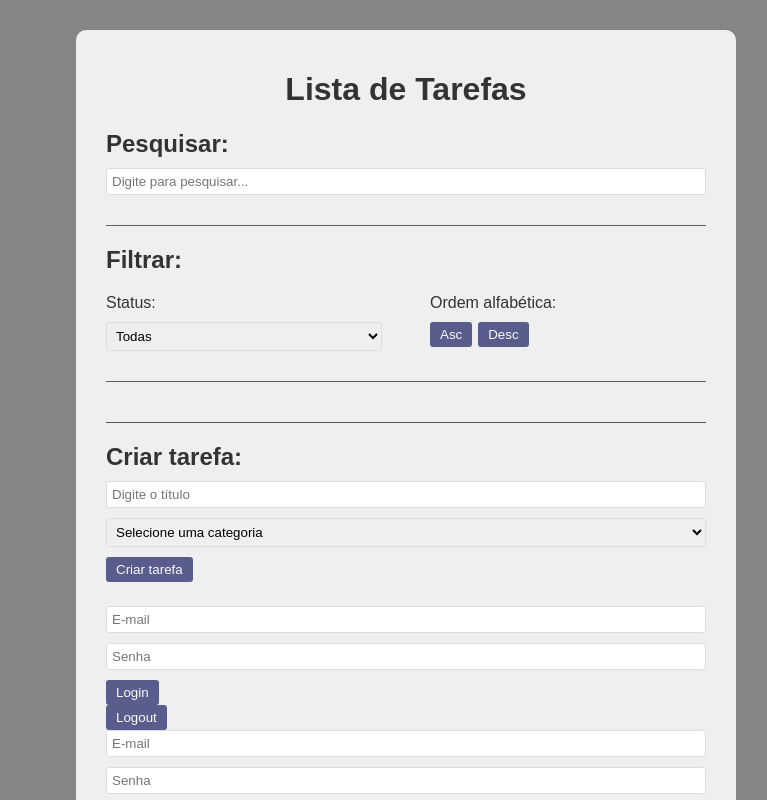
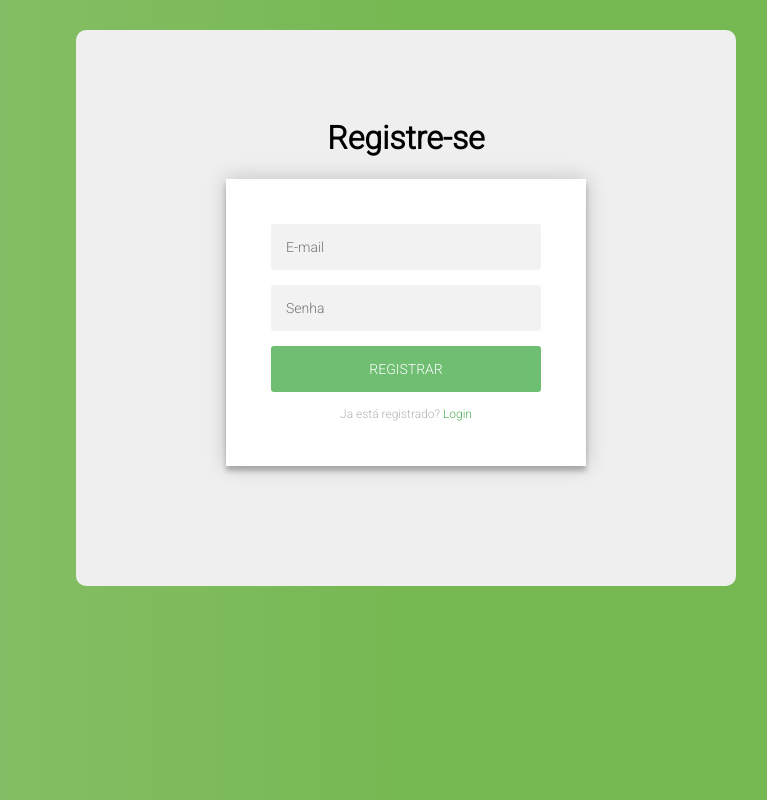
Before and after one commit to 1NicolasLima/Lista-Tarefas-Nextjs, a React (Create React App) app in the folder lista-tarefas/: page /Registro in a window 1280 px wide. Shown: the top 800 px of the page, without its empty margins (234-1001 px from the left). Built offline with nearby package versions, Linux system fonts and the light colour scheme.

Commit message:
Add component ListTodo and Aplies some styles css

```diff
--- a/lista-tarefas/package.json
+++ b/lista-tarefas/package.json
@@ -7,8 +7,10 @@
     "@testing-library/react": "^13.4.0",
     "@testing-library/user-event": "^13.5.0",
     "firebase": "^10.4.0",
+    "jquery": "^3.7.1",
     "react": "^18.2.0",
     "react-dom": "^18.2.0",
+    "react-router-dom": "^6.16.0",
     "react-scripts": "5.0.1",
     "web-vitals": "^2.1.4"
   },
--- a/lista-tarefas/src/App.jsx
+++ b/lista-tarefas/src/App.jsx
@@ -1,98 +1,53 @@
-import {useState} from "react";
+// import {useState} from "react";
 import './App.css';
-import Todo from "./components/Todo";
-import TodoForm from "./components/TodoForm";
-import Search from "./components/Search";
-import Filter from "./components/Filter";
+// import Todo from "./components/Todo";
+// import TodoForm from "./components/TodoForm";
+// import Search from "./components/Search";
+// import Filter from "./components/Filter";
+
+import { BrowserRouter as Router, Route, Routes } from 'react-router-dom';
+
 
 import Login from './components/Login'
 import Logout from "./components/Logout";
 import Registro from "./components/Registro";
+import ListTodo from "./components/ListTodo";
 
 function App() {
 
-  const savedTodos = JSON.parse(localStorage.getItem('todos')) || [];
-  const [todos, setTodos] = useState(savedTodos);
+  // const savedTodos = JSON.parse(localStorage.getItem('todos')) || [];
+  // const [todos, setTodos] = useState(savedTodos);
 
-  // const [todos, setTodos] = useState([
-  //   {
-  //     id:1,
-  //     text: "Criar funcionalidade X no sistema",
-  //     category: "Trabalho",
-  //     isCompleted: false,
-  //   },
-  //   {
-  //     id:2,
-  //     text: "Ir para a academia",
-  //     category: "Pessoal",
-  //     isCompleted: false,
-  //   },
-  //   {
-  //     id:3,
-  //     text: "Estudar React",
-  //     category: "Estudos",
-  //     isCompleted: false,
-  //   }
-  // ]);
+  // const [search, setSearch] = useState("");
 
-  const [search, setSearch] = useState("");
+  // const [filter, setFilter] = useState("All");
+  // const [sort, setSort] = useState("Asc");
 
-  const [filter, setFilter] = useState("All");
-  const [sort, setSort] = useState("Asc");
-
-  const addTodo = (text, category) => {
-    const newTodos = [...todos, { id: Math.floor(Math.random() * 10000), text, category, isCompleted: false }];
-    setTodos(newTodos);
-    localStorage.setItem('todos', JSON.stringify(newTodos));
-  };
+  // const addTodo = (text, category) => {
+  //   const newTodos = [...todos, { id: Math.floor(Math.random() * 10000), text, category, isCompleted: false }];
+  //   setTodos(newTodos);
+  //   localStorage.setItem('todos', JSON.stringify(newTodos));
+  // };
 
 
-  // const addTodo = (text, category)=>{
-  //   const newTodos = [...todos,{
-  //     id: Math.floor(Math.random()*10000),
-  //     text,
-  //     category,
-  //     isCompleted: false,
-  //   },
-  // ];
-  // setTodos(newTodos)
+  // const removeTodo = (id) => {
+  //   const newTodos = todos.filter((todo) => todo.id !== id);
+  //   setTodos(newTodos);
+  //   localStorage.setItem('todos', JSON.stringify(newTodos));
   // };
 
-  const removeTodo = (id) => {
-    const newTodos = todos.filter((todo) => todo.id !== id);
-    setTodos(newTodos);
-    localStorage.setItem('todos', JSON.stringify(newTodos));
-  };
-
-  const completeTodo = (id) => {
-    const newTodos = todos.map((todo) =>
-      todo.id === id ? { ...todo, isCompleted: !todo.isCompleted } : todo
-    );
-    setTodos(newTodos);
-    localStorage.setItem('todos', JSON.stringify(newTodos));
-  };
-
-
-
-  // const removeTodo = (id) =>{
-  //   const newTodos = [...todos]
-  //   const filteredTodos = newTodos.filter((todo) =>
-  //    todo.id !== id ? todo : null
-  //    );
-  //   setTodos(filteredTodos)
-  // };
-
-  //sugestao do chatgpt
   // const completeTodo = (id) => {
   //   const newTodos = todos.map((todo) =>
   //     todo.id === id ? { ...todo, isCompleted: !todo.isCompleted } : todo
   //   );
   //   setTodos(newTodos);
+  //   localStorage.setItem('todos', JSON.stringify(newTodos));
   // };
+
 
   return (
     <div className="app">
-      <h1>Lista de Tarefas</h1>
+      {/* <h1>Lista de Tarefas</h1>
       <Search search={search} setSearch={setSearch}></Search>
       <Filter filter={filter} setFilter={setFilter} setSort={setSort}></Filter>
       <div className="todo-list">
@@ -115,11 +70,17 @@ function App() {
          <Todo todo={todo} key={todo.id} removeTodo={removeTodo} completeTodo={completeTodo}/>
         ))}
       </div>
-      <TodoForm addTodo={addTodo}/>
+      <TodoForm addTodo={addTodo}/> */}
       <div>
-        <Login></Login>
-        <Logout></Logout>
-        <Registro></Registro>
+        <Router>
+          <Routes>
+            <Route path="/Registro" element={<Registro/>}/>
+            <Route path="/ListTodo" element={<ListTodo/>}/>
+            <Route path="/" element={<Login/>}/>
+            <Route path="/Logout" element={<Logout/>}/>
+          </Routes>
+        </Router>
+        {/* <Registro></Registro> */}
       </div>
     </div>
   );
--- /dev/null
+++ b/lista-tarefas/src/components/ListTodo.jsx
@@ -0,0 +1,69 @@
+import {useState} from "react";
+import Todo from "./Todo";
+import TodoForm from "./TodoForm";
+import Search from "./Search";
+import Filter from "./Filter";
+
+function ListTodo() {
+
+    const savedTodos = JSON.parse(localStorage.getItem('todos')) || [];
+    const [todos, setTodos] = useState(savedTodos)
+
+    const [search, setSearch] = useState("");
+
+    const [filter, setFilter] = useState("All");
+    const [sort, setSort] = useState("Asc");
+
+    const addTodo = (text, category) => {
+        const newTodos = [...todos, { id: Math.floor(Math.random() * 10000), text, category, isCompleted: false }];
+        setTodos(newTodos);
+        localStorage.setItem('todos', JSON.stringify(newTodos));
+    };
+
+
+    const removeTodo = (id) => {
+        const newTodos = todos.filter((todo) => todo.id !== id);
+        setTodos(newTodos);
+        localStorage.setItem('todos', JSON.stringify(newTodos));
+    };
+
+    const completeTodo = (id) => {
+        const newTodos = todos.map((todo) =>
+        todo.id === id ? { ...todo, isCompleted: !todo.isCompleted } : todo
+        );
+        setTodos(newTodos);
+        localStorage.setItem('todos', JSON.stringify(newTodos));
+    };
+
+  return (
+    <div>
+      <h1>Lista de Tarefas</h1>
+      <Search search={search} setSearch={setSearch}></Search>
+      <Filter filter={filter} setFilter={setFilter} setSort={setSort}></Filter>
+      <div className="todo-list">
+        {todos
+        .filter((todo) =>
+         filter === "All"
+          ? true
+          : filter === "Completed"
+          ? todo.isCompleted
+          : !todo.isCompleted
+        )
+        .filter((todo)=>
+        todo.text.toLowerCase().includes(search.toLowerCase())
+        )
+        .sort((a, b)=>
+         sort === "Asc"
+          ? a.text.localeCompare(b.text)
+          : b.text.localeCompare(a.text))
+        .map((todo)=>(
+         <Todo todo={todo} key={todo.id} removeTodo={removeTodo} completeTodo={completeTodo}/>
+        ))}
+      </div>
+      <TodoForm addTodo={addTodo}/>
+
+    </div>
+  );
+}
+
+export default ListTodo;
--- a/lista-tarefas/src/components/Login.jsx
+++ b/lista-tarefas/src/components/Login.jsx
@@ -1,5 +1,8 @@
 import React, { useState } from "react";
 import firebase from './firebase' // Importe o arquivo de configuração Firebase
+import { Link } from "react-router-dom";
+import './css/Login.css'
+
 
 function Login() {
   const [email, setEmail] = useState("");
@@ -9,13 +12,19 @@ function Login() {
     try {
       await firebase.auth().signInWithEmailAndPassword(email, password);
       // O usuário fez login com sucesso.
+      console.log('Login feito com sucesso')
     } catch (error) {
       // Trate erros de login aqui.
+      console.log('Trate erros de login aqui.')
     }
   };
 
+
   return (
-    <div>
+    <div className="login-page">
+      <h1>Login</h1>
+      <div className="form">
+          <form className="register-form">
             <input
             type="email"
             placeholder="E-mail"
@@ -29,6 +38,11 @@ function Login() {
             onChange={(e) => setPassword(e.target.value)}
           />
           <button onClick={handleLogin}>Login</button>
+      <p class="message">Não está registrado? <Link to='/Registro'>Registro</Link></p>
+      </form>
+      </div>
+
+
     </div>
   );
 }
--- a/lista-tarefas/src/components/Logout.jsx
+++ b/lista-tarefas/src/components/Logout.jsx
@@ -6,8 +6,10 @@ function Logout() {
     try {
       await firebase.auth().signOut();
       // O usuário fez logout com sucesso.
+      console.log('O usuario fez logout com sucesso.')
     } catch (error) {
       // Trate erros de logout aqui.
+      console.log('erro no logout')
     }
   };
 
--- a/lista-tarefas/src/components/Registro.jsx
+++ b/lista-tarefas/src/components/Registro.jsx
@@ -1,35 +1,83 @@
 import React, { useState } from "react";
-import firebase from "./firebase"; // Importe o arquivo de configuração Firebase
+import firebase from "./firebase";
+import { useNavigate } from "react-router-dom"; // Importe o hook useNavigate
+import './css/Registro.css'
+import { Link } from "react-router-dom";
+
 
 function Signup() {
   const [email, setEmail] = useState("");
   const [password, setPassword] = useState("");
 
+  const navigate = useNavigate(); // Use o hook useNavigate para acessar o objeto de navegação
+
   const handleSignup = async () => {
     try {
+      // Crie um novo usuário com o email e senha fornecidos.
       await firebase.auth().createUserWithEmailAndPassword(email, password);
-      // O usuário foi registrado com sucesso.
+
+      // Após o registro bem-sucedido, você pode redirecionar o usuário para a página de perfil
+      // ou qualquer outra página desejada usando o hook useNavigate.
+      navigate("/profile");
+
+      // Exiba uma mensagem de boas-vindas para o usuário.
+      alert("Bem-vindo! Você foi registrado com sucesso.");
+
+      // Limpe os campos de entrada após o registro bem-sucedido.
+      setEmail("");
+      setPassword("");
     } catch (error) {
       // Trate erros de registro aqui.
+      console.error("Erro ao tentar registrar:", error.message);
+
+      // Dependendo do tipo de erro, você pode exibir mensagens de erro específicas para o usuário.
+      if (error.code === "auth/email-already-in-use") {
+        alert("Este email já está em uso. Por favor, faça login ou escolha outro email.");
+      } else {
+        alert("Ocorreu um erro ao registrar. Por favor, tente novamente mais tarde.");
+      }
     }
   };
 
+//   $('.message a').click(function(){
+//     $('form').animate({height: "toggle", opacity: "toggle"}, "slow");
+//  });
+
   return (
-    <div>
-      <input
+    <div class="login-page">
+      <h1>Registre-se</h1>
+      <div class="form">
+        <form class="register-form">
+            <input className=""
               type="email"
               placeholder="E-mail"
               value={email}
-        onChange={(e) => setEmail(e.target.value)}
-      />
+              onChange={(e) => setEmail(e.target.value)} />
             <input
               type="password"
               placeholder="Senha"
               value={password}
-        onChange={(e) => setPassword(e.target.value)}
-      />
+              onChange={(e) => setPassword(e.target.value)} />
             <button onClick={handleSignup}>Registrar</button>
+            <p class="message">Ja está registrado? <Link to="/">Login</Link></p>
+        </form>
+        {/*  */}
       </div>
+    </div>
+
+    /* <div>
+        <input className=""
+          type="email"
+          placeholder="E-mail"
+          value={email}
+          onChange={(e) => setEmail(e.target.value)} />
+        <input
+          type="password"
+          placeholder="Senha"
+          value={password}
+          onChange={(e) => setPassword(e.target.value)} />
+        <button onClick={handleSignup}>Registrar</button>
+      </div></> */
   );
 }
 
--- /dev/null
+++ b/lista-tarefas/src/components/css/Login.css
@@ -0,0 +1,102 @@
+@import url(https://fonts.googleapis.com/css?family=Roboto:300);
+
+.login-page {
+  width: 360px;
+  padding: 8% 0 0;
+  margin: auto;
+}
+
+.login-page h1{
+    color: black;
+}
+.form {
+  position: relative;
+  z-index: 1;
+  background: #FFFFFF;
+  max-width: 360px;
+  margin: 0 auto 100px;
+  padding: 45px;
+  text-align: center;
+  box-shadow: 0 0 20px 0 rgba(0, 0, 0, 0.2), 0 5px 5px 0 rgba(0, 0, 0, 0.24);
+}
+.form input {
+  font-family: "Roboto", sans-serif;
+  outline: 0;
+  background: #f2f2f2;
+  width: 100%;
+  border: 0;
+  margin: 0 0 15px;
+  padding: 15px;
+  box-sizing: border-box;
+  font-size: 14px;
+}
+.form button {
+  font-family: "Roboto", sans-serif;
+  text-transform: uppercase;
+  outline: 0;
+  background: #4CAF50;
+  width: 100%;
+  border: 0;
+  padding: 15px;
+  color: #FFFFFF;
+  font-size: 14px;
+  -webkit-transition: all 0.3 ease;
+  transition: all 0.3 ease;
+  cursor: pointer;
+}
+.form button:hover,.form button:active,.form button:focus {
+  background: #43A047;
+}
+.form .message {
+  margin: 15px 0 0;
+  color: #b3b3b3;
+  font-size: 12px;
+}
+.form .message a {
+  color: #4CAF50;
+  text-decoration: none;
+}
+.form .register-form {
+  display: block;
+}
+.container {
+  position: relative;
+  z-index: 1;
+  max-width: 300px;
+  margin: 0 auto;
+}
+.container:before, .container:after {
+  content: "";
+  display: block;
+  clear: both;
+}
+.container .info {
+  margin: 50px auto;
+  text-align: center;
+}
+.container .info h1 {
+  margin: 0 0 15px;
+  padding: 0;
+  font-size: 36px;
+  font-weight: 300;
+  color: #1a1a1a;
+}
+.container .info span {
+  color: #4d4d4d;
+  font-size: 12px;
+}
+.container .info span a {
+  color: #000000;
+  text-decoration: none;
+}
+.container .info span .fa {
+  color: #EF3B3A;
+}
+body {
+  background: #76b852; /* fallback for old browsers */
+  background: rgb(141,194,111);
+  background: linear-gradient(90deg, rgba(141,194,111,1) 0%, rgba(118,184,82,1) 50%);
+  font-family: "Roboto", sans-serif;
+  -webkit-font-smoothing: antialiased;
+  -moz-osx-font-smoothing: grayscale;
+}
--- /dev/null
+++ b/lista-tarefas/src/components/css/Registro.css
@@ -0,0 +1,102 @@
+@import url(https://fonts.googleapis.com/css?family=Roboto:300);
+
+.login-page {
+  width: 360px;
+  padding: 8% 0 0;
+  margin: auto;
+}
+
+.login-page h1{
+    color: black;
+}
+.form {
+  position: relative;
+  z-index: 1;
+  background: #FFFFFF;
+  max-width: 360px;
+  margin: 0 auto 100px;
+  padding: 45px;
+  text-align: center;
+  box-shadow: 0 0 20px 0 rgba(0, 0, 0, 0.2), 0 5px 5px 0 rgba(0, 0, 0, 0.24);
+}
+.form input {
+  font-family: "Roboto", sans-serif;
+  outline: 0;
+  background: #f2f2f2;
+  width: 100%;
+  border: 0;
+  margin: 0 0 15px;
+  padding: 15px;
+  box-sizing: border-box;
+  font-size: 14px;
+}
+.form button {
+  font-family: "Roboto", sans-serif;
+  text-transform: uppercase;
+  outline: 0;
+  background: #4CAF50;
+  width: 100%;
+  border: 0;
+  padding: 15px;
+  color: #FFFFFF;
+  font-size: 14px;
+  -webkit-transition: all 0.3 ease;
+  transition: all 0.3 ease;
+  cursor: pointer;
+}
+.form button:hover,.form button:active,.form button:focus {
+  background: #43A047;
+}
+.form .message {
+  margin: 15px 0 0;
+  color: #b3b3b3;
+  font-size: 12px;
+}
+.form .message a {
+  color: #4CAF50;
+  text-decoration: none;
+}
+.form .register-form {
+  display: block;
+}
+.container {
+  position: relative;
+  z-index: 1;
+  max-width: 300px;
+  margin: 0 auto;
+}
+.container:before, .container:after {
+  content: "";
+  display: block;
+  clear: both;
+}
+.container .info {
+  margin: 50px auto;
+  text-align: center;
+}
+.container .info h1 {
+  margin: 0 0 15px;
+  padding: 0;
+  font-size: 36px;
+  font-weight: 300;
+  color: #1a1a1a;
+}
+.container .info span {
+  color: #4d4d4d;
+  font-size: 12px;
+}
+.container .info span a {
+  color: #000000;
+  text-decoration: none;
+}
+.container .info span .fa {
+  color: #EF3B3A;
+}
+body {
+  background: #76b852; /* fallback for old browsers */
+  background: rgb(141,194,111);
+  background: linear-gradient(90deg, rgba(141,194,111,1) 0%, rgba(118,184,82,1) 50%);
+  font-family: "Roboto", sans-serif;
+  -webkit-font-smoothing: antialiased;
+  -moz-osx-font-smoothing: grayscale;
+}
```
Also changed, not shown: 1 other file (tests, documents, lock files or other folders). Lines whose indentation alone changed are shown as unchanged.
